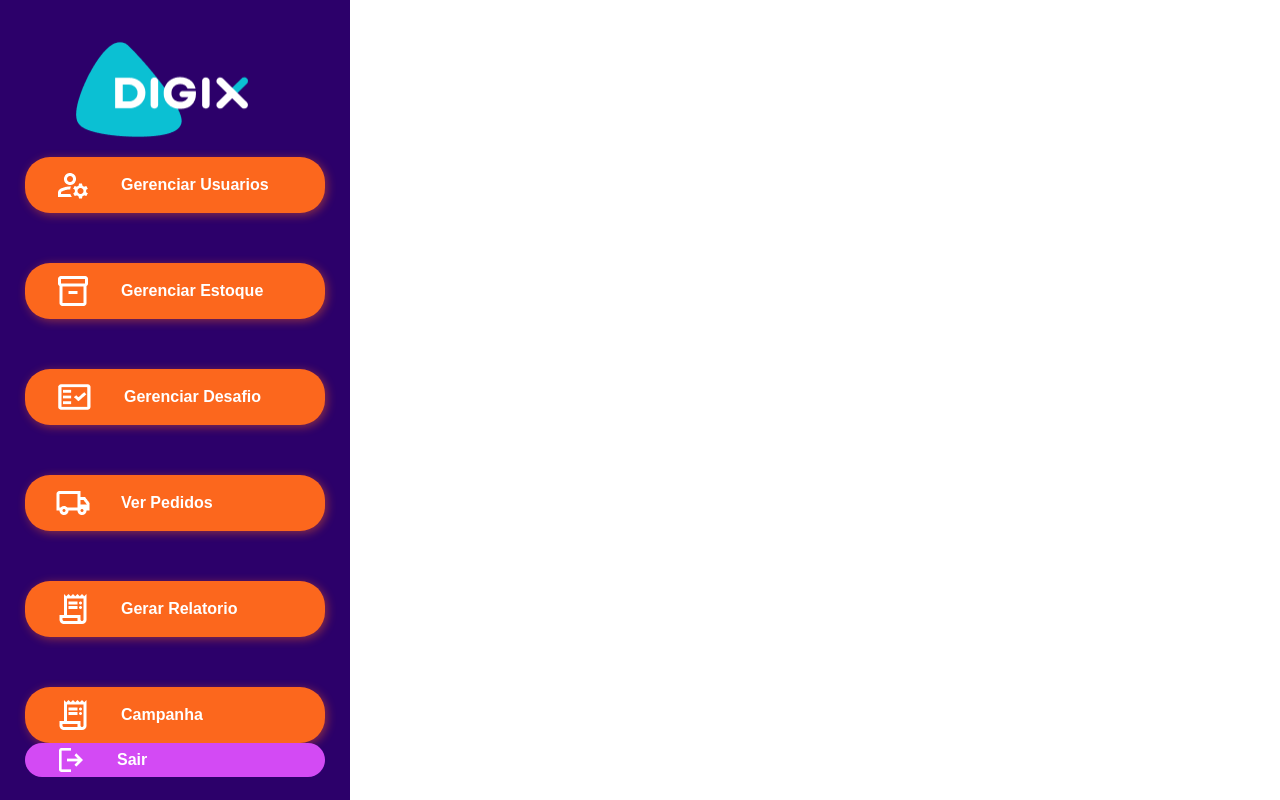
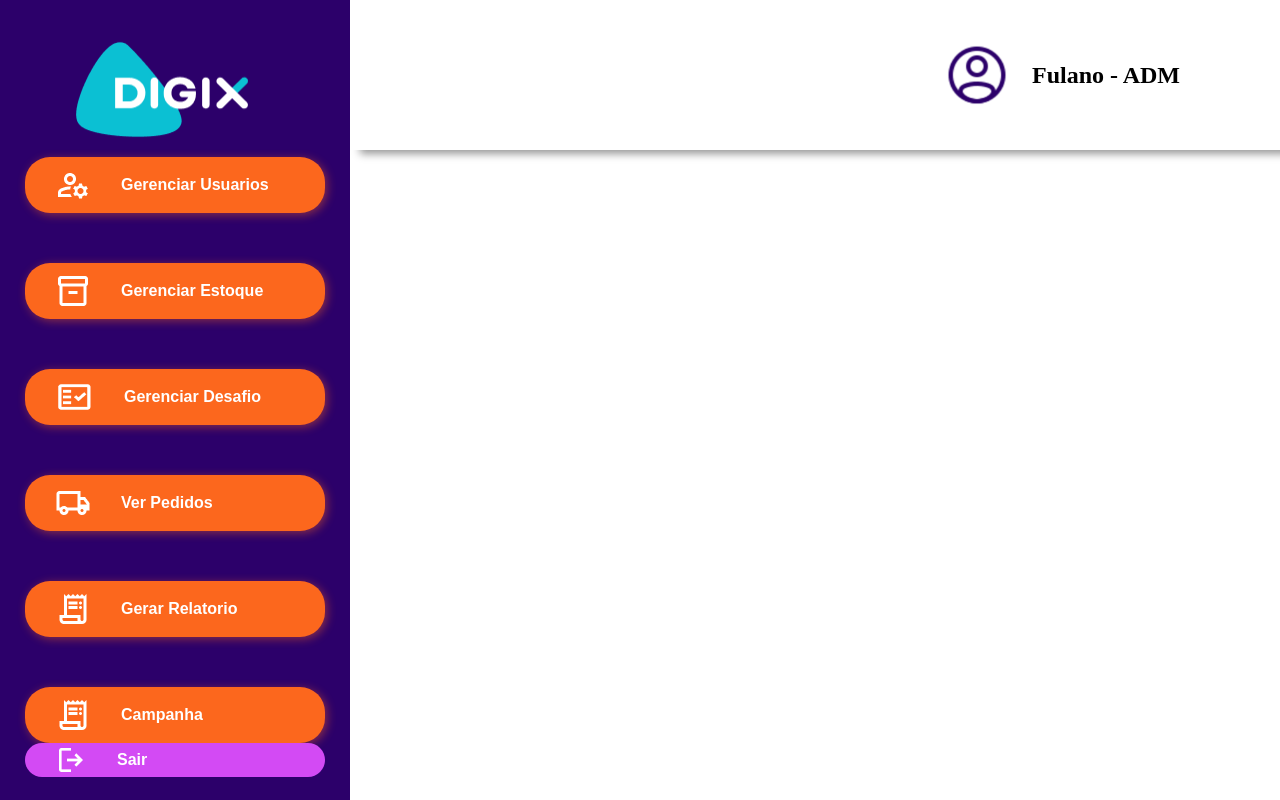
Before and after one commit to kinokano/Digicoin, a Django app: template Digicoin/api/templates/components/adm/menuAdm.html in a window 1280 px wide. Run offline with Django 5.2, Linux system fonts and the light colour scheme; the template is opened without the code that fills it, so the values that code supplies are empty.

Commit message:
Update - menuAdm - barra superior

```diff
--- a/Digicoin/api/static/css/AdmCss/menuAdm.css
+++ b/Digicoin/api/static/css/AdmCss/menuAdm.css
@@ -1,5 +1,10 @@
 *{
     margin: 0;
+}
+
+.main{
+    display: flex;
+    flex-direction:row;
 }
 
 .menuAdmin{
@@ -13,6 +18,30 @@
     padding-top: 10px;
     padding-bottom: 10px;
     position: fixed;
+}
+
+.top{
+    margin-left: 350px;
+    display: flex;
+    width: 100%;
+    align-items: center;
+    justify-content: right;
+    height: 150px;
+    gap: 150px;
+    box-shadow: 10px 4px 8px rgba(0,0,0,0.4);
+    background-color: white;
+}
+
+.adm{
+    display: flex;
+    align-items: center;
+    padding-right: 100px;
+    height: 70px;
+    gap: 20px;
+}
+
+.adm img{
+    width: 70px;
 }
 
 .logoAdmin{
--- a/Digicoin/api/templates/components/adm/menuAdm.html
+++ b/Digicoin/api/templates/components/adm/menuAdm.html
@@ -1,5 +1,7 @@
 {% load static%}
 <link rel="stylesheet" href="{% static 'css/AdmCss/menuAdm.css' %}">
+<div class="main">
+
     <div id="menuAdmin" class="menuAdmin">
         <img src="{% static 'img/logoAdmin.png' %}" alt="" class="logoAdmin">
         <div class="botoesMenu">
@@ -11,5 +13,15 @@
             <button> <img src="{% static 'img/gerarRelatorio.png' %}" alt="" class="iconeMenu">Campanha</button>
         </div>
         <button class="sair"> <img src="{% static 'img/sairAdmin.png' %}" alt="" class="iconeMenu">Sair</button>
+    </div>
+
+    <div class="top">
+        <div class="adm">
+            <img src="{% static 'img/iconeUsuario.png' %}" alt="">
+            <h2>Fulano - ADM</h2>
+        </div>
+    </div>
+
+
 
 </div>
```
Lines whose indentation alone changed are shown as unchanged.
